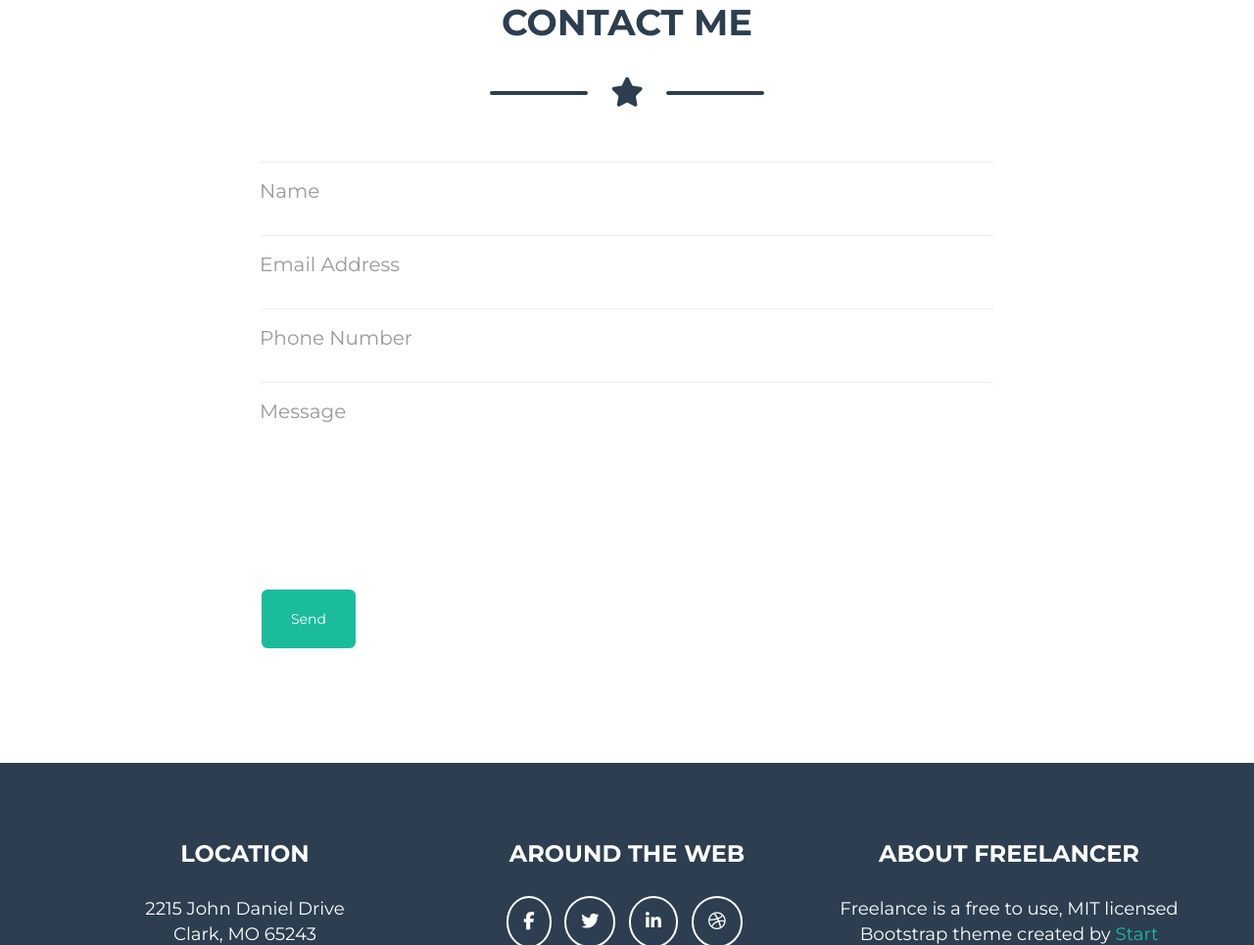
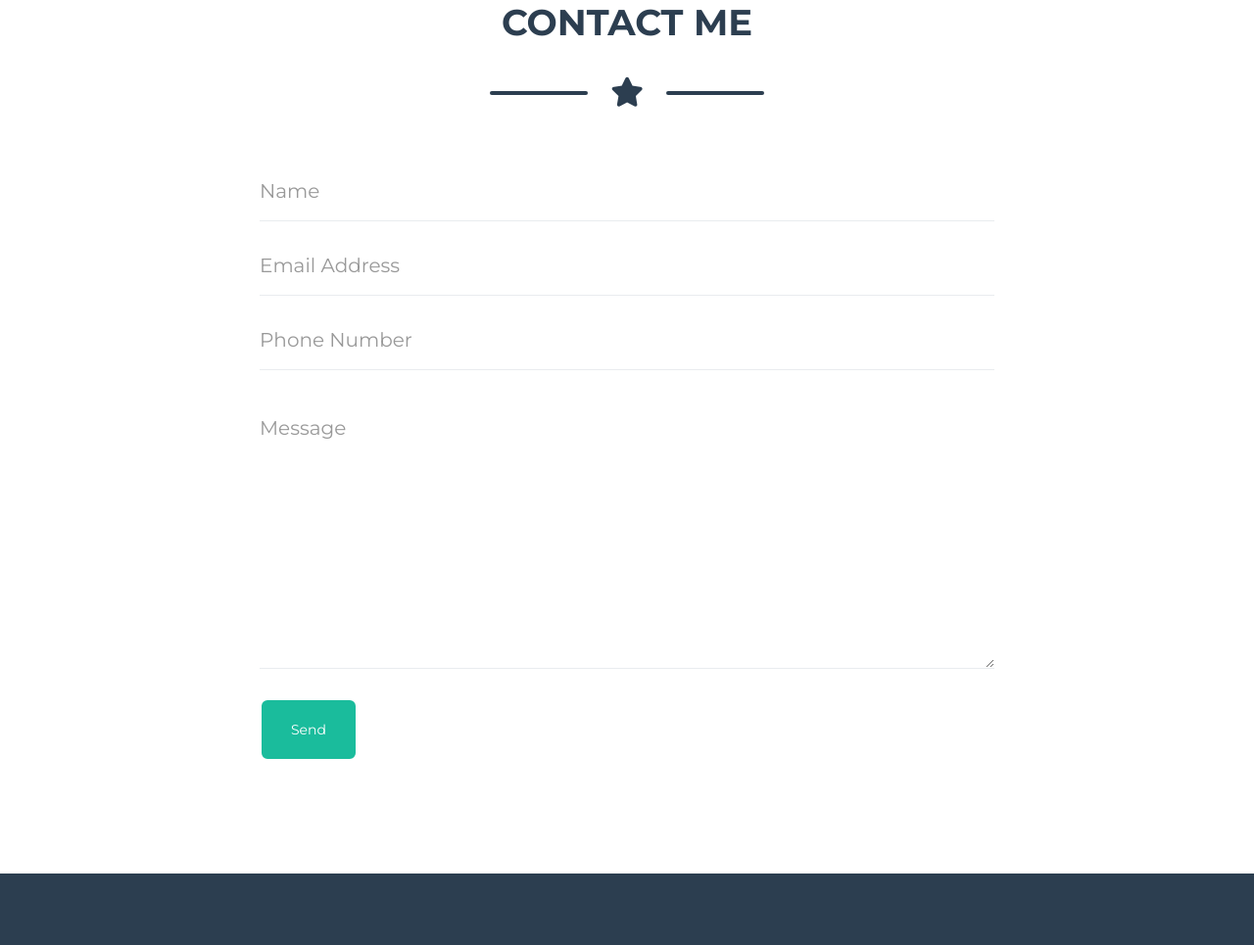
Before and after one commit to p-suero/html-css-bootstrap-freelancer, a plain HTML site: page index.html in a window 1280 px wide. Shown: the part 2349-3314 px from the top of the page at 98% size. Drawn offline with nearby package versions, Linux system fonts and the light colour scheme.

Commit message:
Definiti gli input ai form

```diff
--- a/index.html
+++ b/index.html
@@ -140,7 +140,7 @@
                     <form class="form-horizontal">
                         <div class="form-group">
                             <div class="col-xs-10 col-xs-offset-1 col-md-8 col-md-offset-2">
-                                <input type="email" class="form-control" placeholder="Name">
+                                <input type="text" class="form-control" placeholder="Name">
                             </div>
                         </div>
                         <div class="form-group">
@@ -150,12 +150,12 @@
                         </div>
                         <div class="form-group">
                             <div class="col-xs-10 col-xs-offset-1 col-md-8 col-md-offset-2">
-                                <input type="email" class="form-control"  placeholder="Phone Number">
+                                <input type="text" class="form-control"  placeholder="Phone Number">
                             </div>
                         </div>
                         <div class="form-group">
                             <div class="col-xs-10 col-xs-offset-1 col-md-8 col-md-offset-2">
-                                <input type="email" class="form-control"  placeholder="Message">
+                                <textarea rows="8" class="form-control"  placeholder="Message"></textarea>
                             </div>
                         </div>
                         <div class="form-group">
--- a/style.css
+++ b/style.css
@@ -189,13 +189,12 @@ form {
 
 .form-control {
     border: 0;
+    border-bottom: 1px solid #e9ecef;
+    border-radius: 0;
     font-size: 20px;
     border-top: 0;
     padding: 30px 0;
-}
-
-.form-group:nth-child(4) .form-control {
-    padding-bottom: 150px;
+    box-shadow: none;
 }
 
 .form-group button {
```
